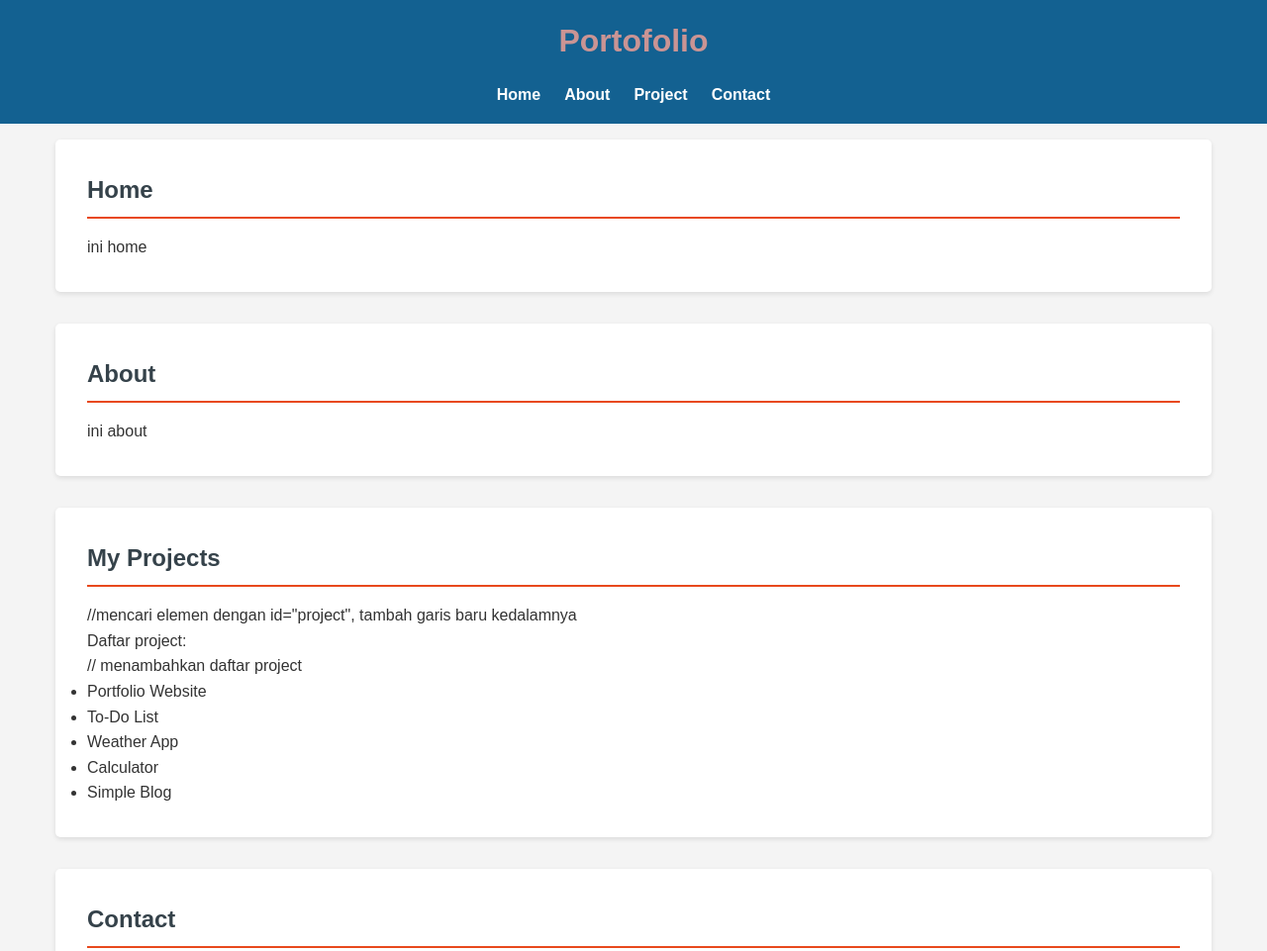
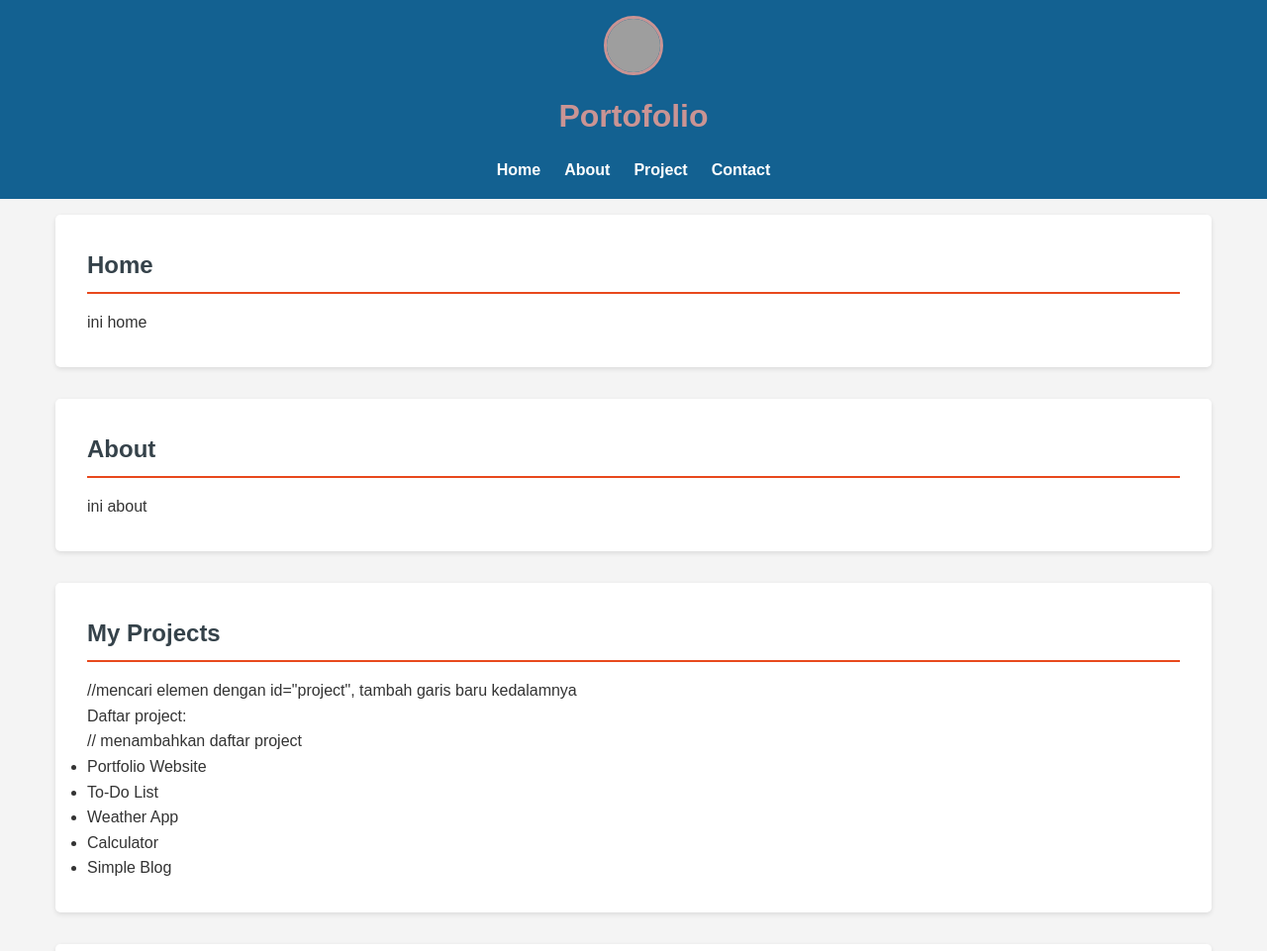
Before and after one commit to Ekarina124/Portofolio-sederhana, a plain HTML site: page index.html in a window 1280 px wide. Shown: the top 961 px of the page at 99% size. Drawn offline with Linux system fonts and the light colour scheme; grey boxes are pictures that could not be loaded.

Commit message:
menambahkan image pada header

```diff
--- a/index.html
+++ b/index.html
@@ -10,6 +10,11 @@
 
     <!--Header dan navbar-->
     <header>
+      <div class="profile-container">
+        <img src="https://images.unsplash.com/photo-1511367461989-f85a21fda167?w=400&h=400&fit=crop&q=80"
+             alt="Profile"
+             class="profile-img">
+      </div>
       <h1>Portofolio</h1>
       <nav>
         <ul>
--- a/style.css
+++ b/style.css
@@ -23,6 +23,23 @@
 
   header h1 {
     margin-bottom: 16px;
+  }
+
+   /* Style foto profile */
+   .profile-container {
+    display: flex;
+    align-items: center;
+    justify-content: center;
+    gap: 20px;
+    margin-bottom: 16px;
+  }
+
+  .profile-img {
+    width: 60px;
+    height: 60px;
+    border-radius: 50%;
+    object-fit: cover;
+    border: 3px solid rgb(202, 148, 148);
   }
 
   nav ul {
```
